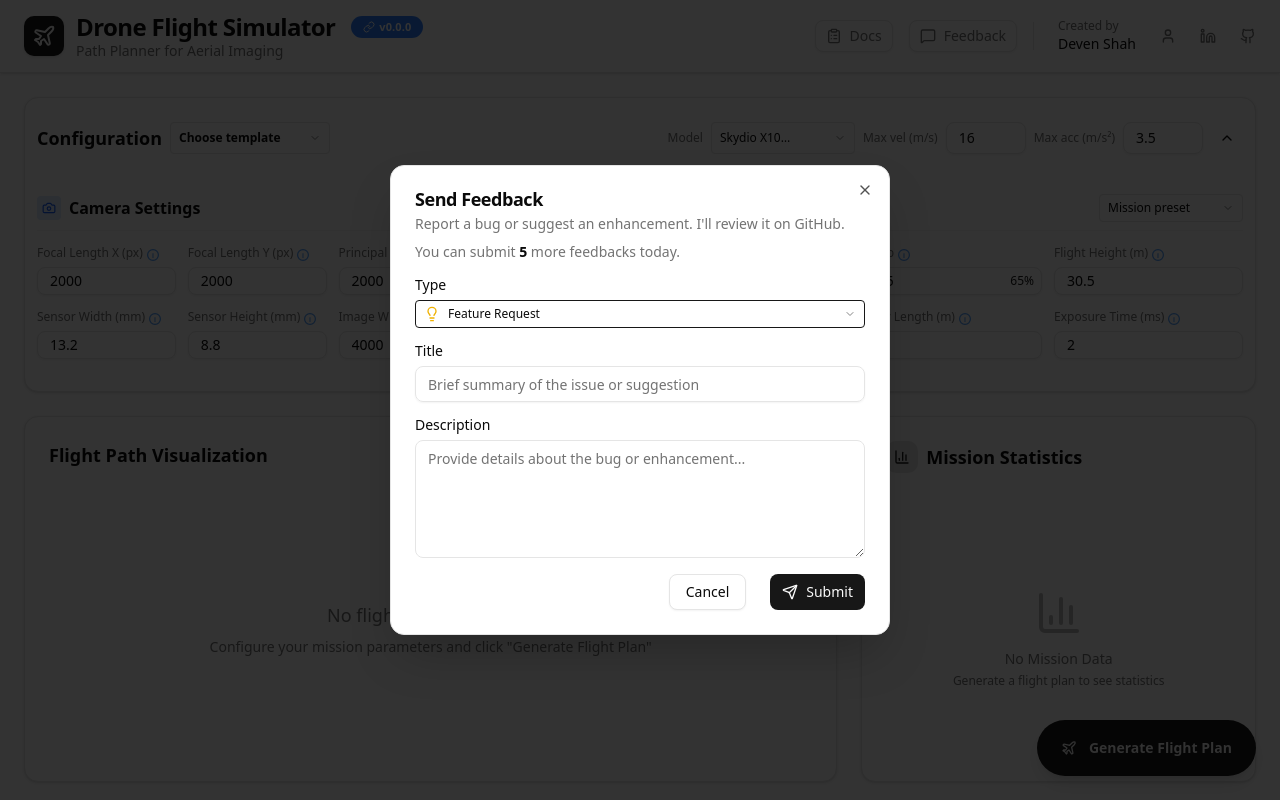
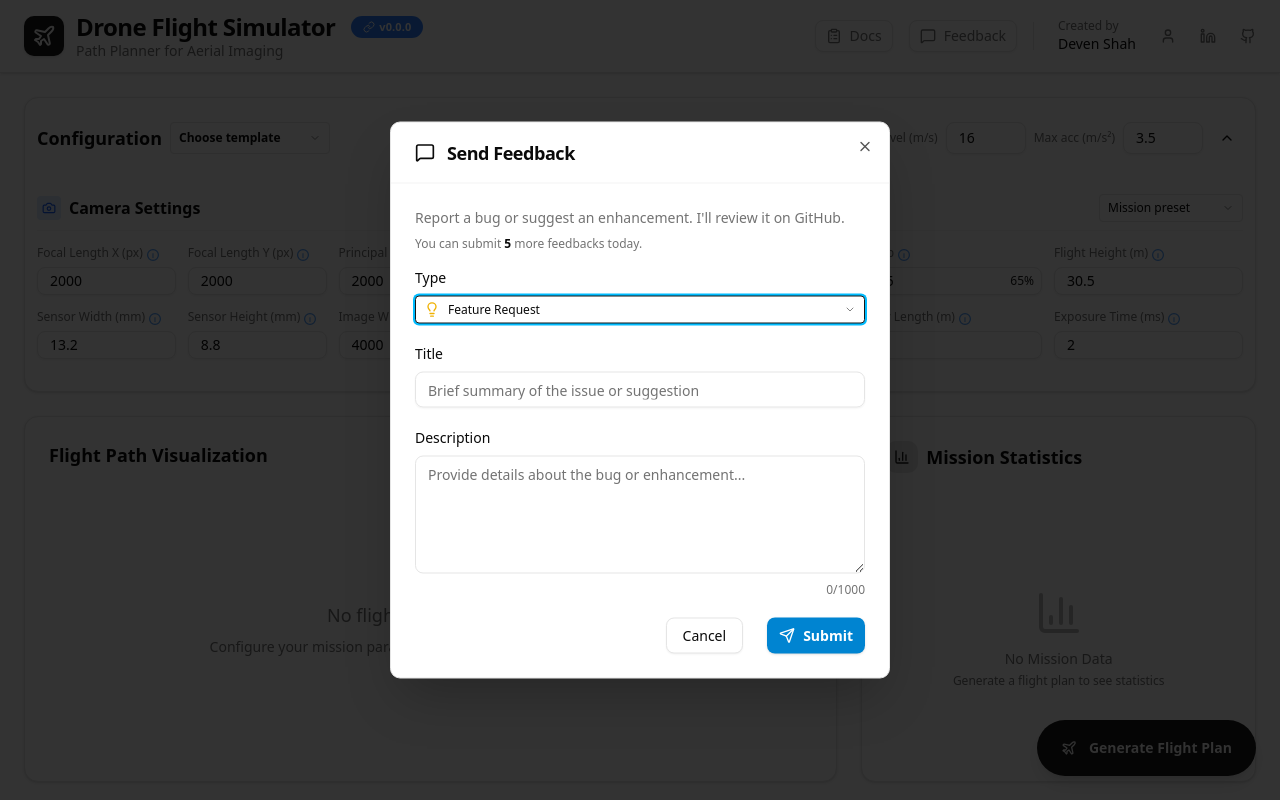
Before and after one commit to devenshah2018/drone-trajectory-interface, a Next.js app: page / in a window 1280 px wide. Both pictures are taken after a click on the button "Feedback". Shown: the top 806 px of the page. Built offline with nearby package versions, Linux system fonts and the light colour scheme.

Commit message:
Enhanced feedback form.

```diff
--- a/components/feedback-button.tsx
+++ b/components/feedback-button.tsx
@@ -135,7 +135,13 @@ ${description}
           <span className="hidden sm:inline">Feedback</span>
         </Button>
       </DialogTrigger>
-      <DialogContent className="sm:max-w-[500px] w-full max-w-full p-4 sm:p-6 rounded-lg sm:rounded-xl shadow-lg sm:shadow-2xl border border-border bg-background overflow-y-auto max-h-[100dvh] sm:max-h-[90vh] flex flex-col justify-center sm:mx-0 mx-4">
+      <DialogContent className="sm:max-w-[500px] w-full max-w-full p-0 sm:p-0 rounded-xl shadow-2xl border border-border bg-background overflow-y-auto max-h-[100dvh] sm:max-h-[90vh] flex flex-col justify-center sm:mx-0 mx-4">
+        <div className="p-0 sm:p-0">
+          <div className="rounded-t-xl border-b border-border px-6 py-4 flex items-center gap-3">
+            <MessageSquare className="h-5 w-5" aria-hidden />
+            <DialogTitle className="text-lg font-bold text-foreground">Send Feedback</DialogTitle>
+          </div>
+          <div className="px-6 py-6">
             {submitted ? (
               <div className="flex flex-col items-center justify-center py-8 text-center">
                 <div className="mb-4 flex h-12 w-12 items-center justify-center rounded-full bg-green-100 dark:bg-green-900/30">
@@ -144,6 +150,7 @@ ${description}
                     fill="none"
                     viewBox="0 0 24 24"
                     stroke="currentColor"
+                    aria-hidden="true"
                   >
                     <path
                       strokeLinecap="round"
@@ -160,12 +167,10 @@ ${description}
               </div>
             ) : (
               <>
-            <DialogHeader>
-              <DialogTitle>Send Feedback</DialogTitle>
-              <DialogDescription>
+                <DialogDescription className="mb-4 text-sm text-muted-foreground">
                   Report a bug or suggest an enhancement. I'll review it on GitHub.
                   {!isLoadingRemaining && remaining !== null && (
-                  <span className="block mt-2 text-sm">
+                    <span className="block mt-2 text-xs">
                       {remaining > 0 ? (
                         <span className="text-muted-foreground">
                           You can submit <span className="font-semibold text-foreground">{remaining}</span> more feedback{remaining !== 1 ? 's' : ''} today.
@@ -178,27 +183,26 @@ ${description}
                     </span>
                   )}
                 </DialogDescription>
-            </DialogHeader>
-            <form onSubmit={handleSubmit} className="space-y-4">
+                <form onSubmit={handleSubmit} className="space-y-5" aria-label="Feedback form">
                   <div className="space-y-2">
-                <Label htmlFor="type">Type</Label>
+                    <Label htmlFor="type" className="text-sm font-medium">Type</Label>
                     <Select
                       value={type}
                       onValueChange={(value) => setType(value as "bug" | "enhancement")}
                     >
-                  <SelectTrigger id="type" className="cursor-pointer w-full">
+                      <SelectTrigger id="type" className="cursor-pointer w-full focus:ring-2 focus:ring-sky-400 focus:outline-none">
                         <SelectValue />
                       </SelectTrigger>
                       <SelectContent>
                         <SelectItem value="bug">
                           <div className="flex items-center gap-2">
-                        <Bug className="h-4 w-4 text-red-500" />
+                            <Bug className="h-4 w-4 text-red-500" aria-hidden />
                             <span>Bug Report</span>
                           </div>
                         </SelectItem>
                         <SelectItem value="enhancement">
                           <div className="flex items-center gap-2">
-                        <Lightbulb className="h-4 w-4 text-yellow-500" />
+                            <Lightbulb className="h-4 w-4 text-yellow-500" aria-hidden />
                             <span>Feature Request</span>
                           </div>
                         </SelectItem>
@@ -207,7 +211,7 @@ ${description}
                   </div>
 
                   <div className="space-y-2">
-                <Label htmlFor="title">Title</Label>
+                    <Label htmlFor="title" className="text-sm font-medium">Title</Label>
                     <Input
                       id="title"
                       placeholder="Brief summary of the issue or suggestion"
@@ -215,12 +219,15 @@ ${description}
                       onChange={(e) => setTitle(e.target.value)}
                       required
                       disabled={isSubmitting}
-                  className="w-full"
+                      className="w-full focus:ring-2 focus:ring-sky-400 focus:outline-none"
+                      maxLength={80}
+                      aria-required="true"
+                      aria-label="Feedback title"
                     />
                   </div>
 
                   <div className="space-y-2">
-                <Label htmlFor="description">Description</Label>
+                    <Label htmlFor="description" className="text-sm font-medium">Description</Label>
                     <Textarea
                       id="description"
                       placeholder="Provide details about the bug or enhancement..."
@@ -229,38 +236,48 @@ ${description}
                       required
                       disabled={isSubmitting}
                       rows={5}
-                  className="w-full"
+                      className="w-full focus:ring-2 focus:ring-sky-400 focus:outline-none"
+                      maxLength={1000}
+                      aria-required="true"
+                      aria-label="Feedback description"
                     />
+                    <div className="text-xs text-muted-foreground text-right">
+                      {description.length}/1000
+                    </div>
                   </div>
 
                   {error && (
-                <div className="rounded-md bg-destructive/10 p-3 text-sm text-destructive">
+                    <div className="rounded-md bg-destructive/10 p-3 text-sm text-destructive" role="alert">
                       {error}
                     </div>
                   )}
 
-              <DialogFooter className="flex flex-col sm:flex-row gap-2 sm:gap-4 w-full">
+                  <DialogFooter className="flex flex-col sm:flex-row gap-2 sm:gap-4 w-full mt-2">
                     <Button
                       type="button"
                       variant="outline"
                       onClick={() => setOpen(false)}
                       disabled={isSubmitting}
                       className="w-full sm:w-auto cursor-pointer"
+                      aria-label="Cancel feedback"
                     >
                       Cancel
                     </Button>
                     <Button
                       type="submit"
                       disabled={isSubmitting || remaining === 0}
-                  className="w-full sm:w-auto cursor-pointer flex items-center justify-center gap-2"
+                      className="w-full sm:w-auto cursor-pointer flex items-center justify-center gap-2 bg-sky-600 hover:bg-sky-700 text-white font-semibold shadow-sm focus:ring-2 focus:ring-sky-400 focus:outline-none"
+                      aria-label="Submit feedback"
                     >
-                  <Send className="h-4 w-4" />
+                      {isSubmitting ? <Loader2 className="h-4 w-4 animate-spin" aria-hidden /> : <Send className="h-4 w-4" aria-hidden />}
                       <span>Submit</span>
                     </Button>
                   </DialogFooter>
                 </form>
               </>
             )}
+          </div>
+        </div>
       </DialogContent>
     </Dialog>
   );
```
Lines whose indentation alone changed are shown as unchanged.
